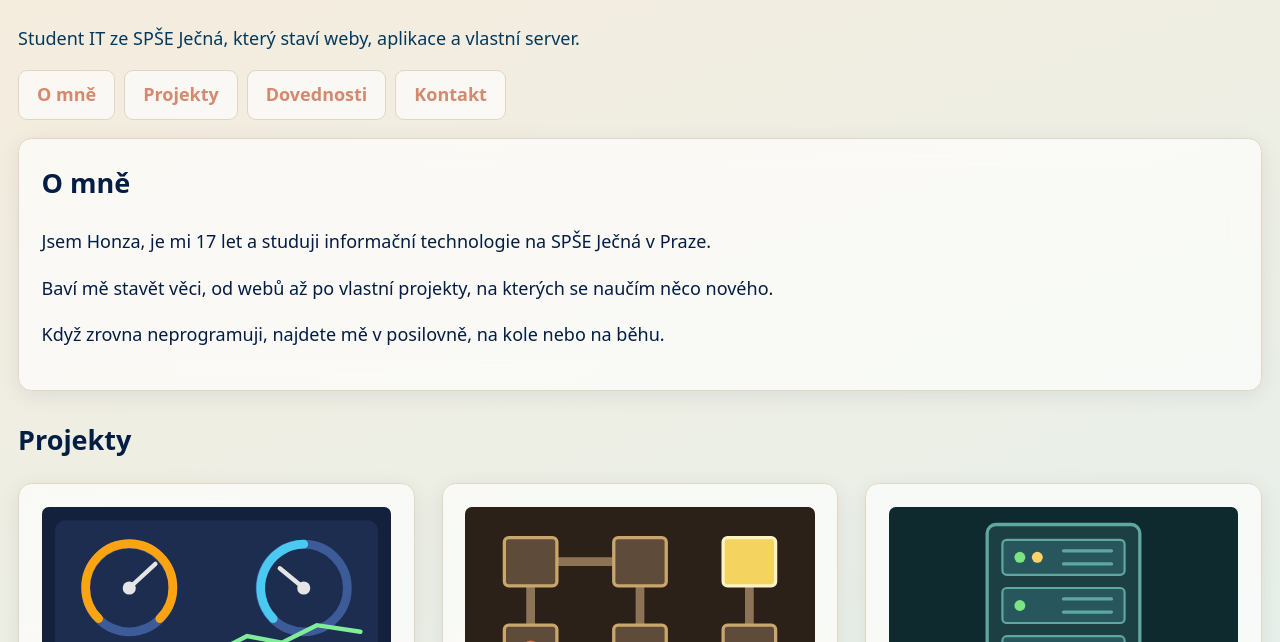
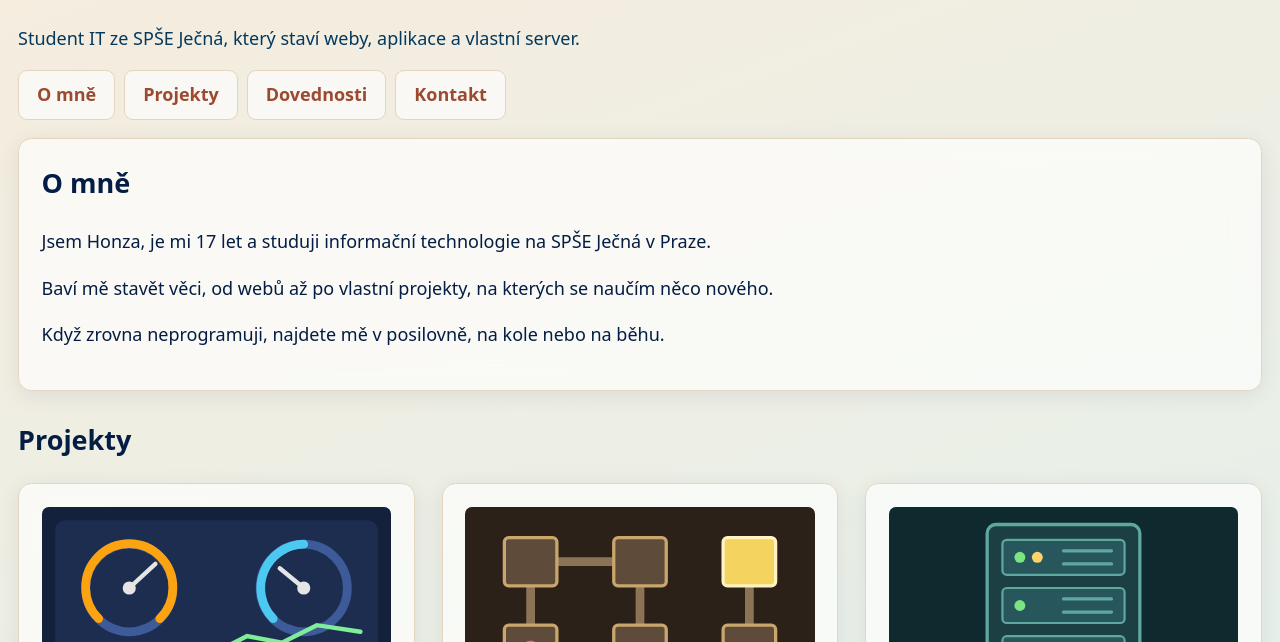
Before and after one commit to Meko-lol/osobni-stranka, a plain HTML site: page index.html in a window 1280 px wide. Shown: the part 158-800 px from the top of the page. Drawn offline with Linux system fonts and the light colour scheme.

Commit message:
fix: barva odkazů

```diff
--- a/css/style.css
+++ b/css/style.css
@@ -8,7 +8,7 @@
   --muted: #04395e;
   --surface: rgb(255 255 255 / 0.65);
   --border: #e3d5bf;
-  --link: #d5896f;
+  --link: #9c4a2f;
   --focus: #04395e;
   --shadow: 0 0.25rem 1.25rem rgb(3 29 68 / 0.08);
 }
```
